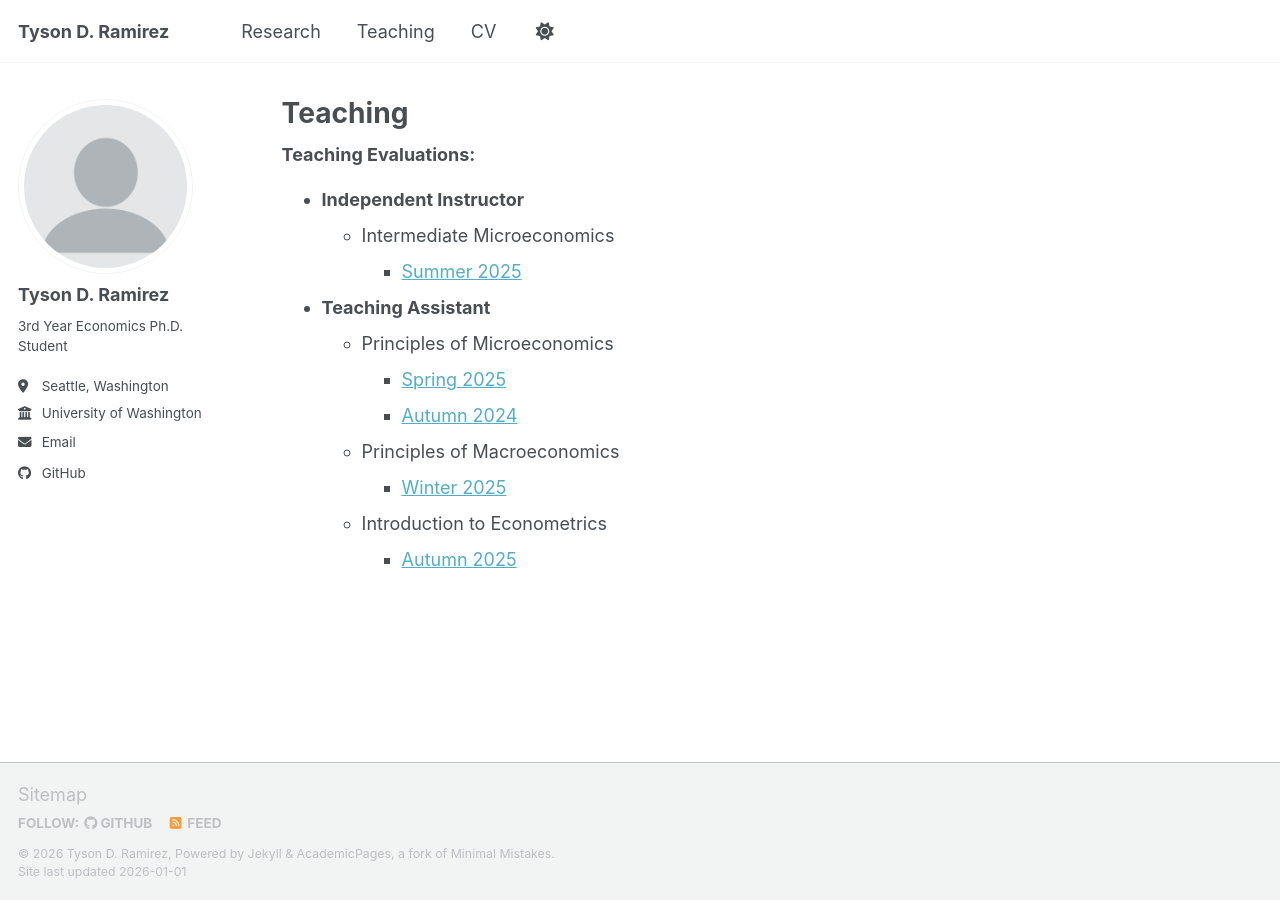
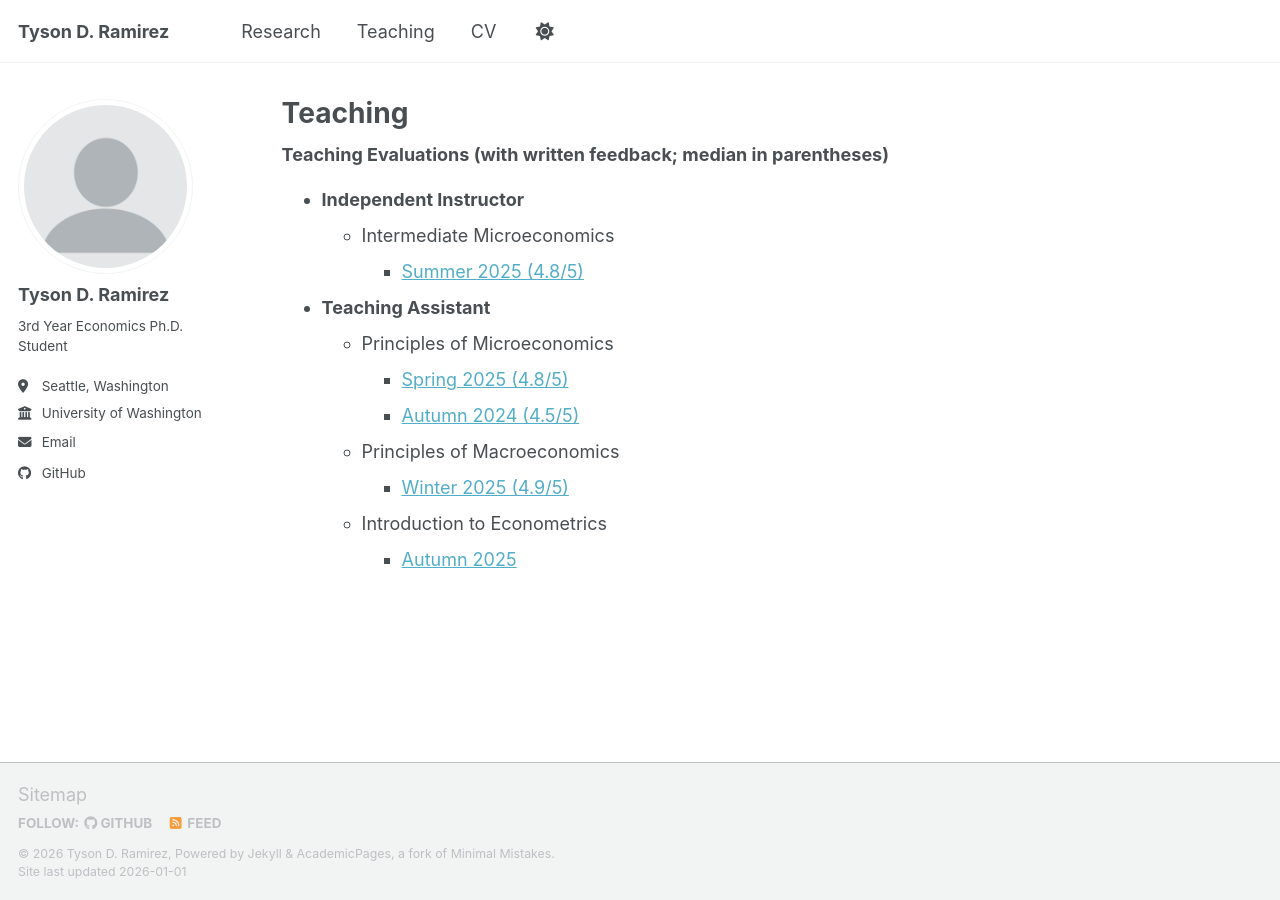
Before and after one commit to Tyson-Ramirez/tyson-ramirez.github.io, a Jekyll site: the page built from _pages/teaching.html, in a window 1280 px wide. Built offline with Jekyll 4.4.1, drawn with Linux system fonts in a browser that asks for light colours; a script bundle is joined from its source files by our own code; library files that are not in the unit come from our copies.

Commit message:
Update teaching.html

```diff
--- a/_pages/teaching.html
+++ b/_pages/teaching.html
@@ -5,7 +5,7 @@ permalink: /teaching/
 author_profile: true
 ---
 
-<strong>Teaching Evaluations:</strong>
+<strong>Teaching Evaluations (with written feedback; median in parentheses) </strong>
 
 <ul>
   <li>
@@ -16,7 +16,7 @@ author_profile: true
         <ul>
           <li>
             <a href="/files/Ramirez-SU25-ECON300A.pdf">
-              Summer 2025
+              Summer 2025 (4.8/5)
             </a>
           </li>
         </ul>
@@ -32,12 +32,12 @@ author_profile: true
         <ul>
           <li>
             <a href="/files/Ramirez-SP25-ECON200AG.pdf">
-              Spring 2025
+              Spring 2025 (4.8/5)
             </a>
           </li>
           <li>
             <a href="/files/Ramirez-AU24-ECON200BG.pdf">
-              Autumn 2024
+              Autumn 2024 (4.5/5)
             </a>
           </li>
         </ul>
@@ -48,7 +48,7 @@ author_profile: true
         <ul>
           <li>
             <a href="/files/Ramirez-WI25-ECON201AF.pdf">
-              Winter 2025
+              Winter 2025 (4.9/5)
             </a>
           </li>
         </ul>
```
